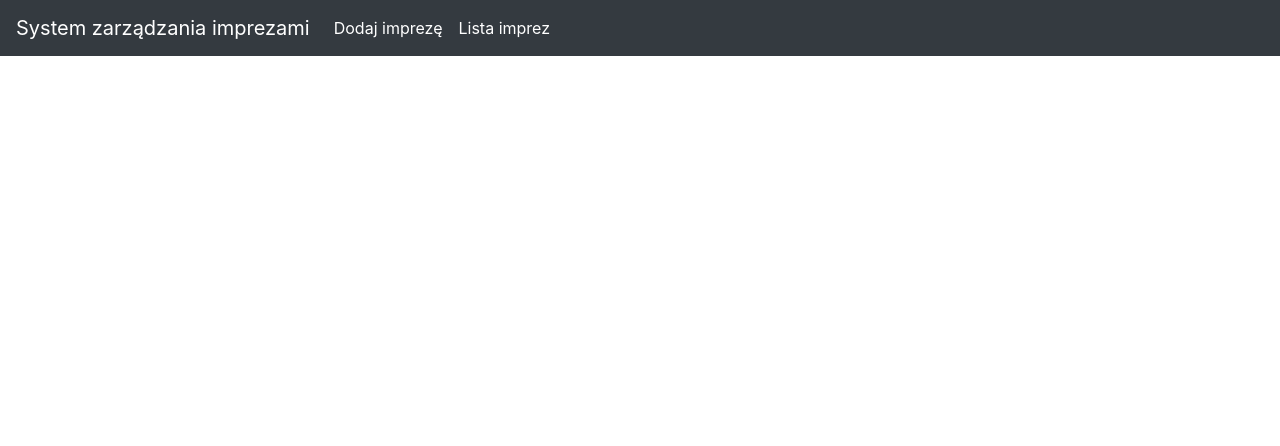
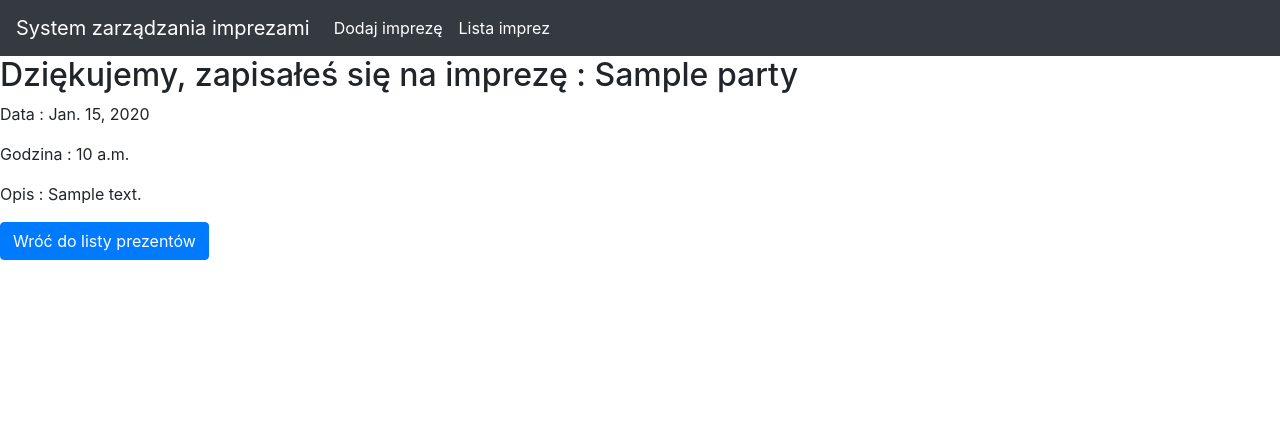
Before and after one commit to kamczur/Party_time, a Django app: page /last_page/1/ in a window 1280 px wide. Shown: the top 446 px of the page. Run offline with Django 3.2, Linux system fonts and the light colour scheme; tables that the repository leaves empty hold one stand-in row (values such as "Sample post"); some libraries are stand-ins or nearby versions.

Commit message:
last page

```diff
--- a/imprezy/templates/guests.html
+++ b/imprezy/templates/guests.html
@@ -7,7 +7,8 @@
     {% csrf_token %}
     {{ form.as_p }}
 
-    <button class="btn btn-primary" type="submit">Potwierdź obecność</button>
+    <button class="btn btn-primary" type="submit"><a href="/last_page/{{ party.id }}/">Potwierdź obecność</a></button>
+
 </form>
 
 {% endblock %}
--- a/imprezy/templates/lastPage.html
+++ b/imprezy/templates/lastPage.html
@@ -2,19 +2,17 @@
 {% block content %}
 
 {% load crispy_forms_tags %}
+
     <tbody>
-    {% for party in parties %}
+
     <h2>Dziękujemy, zapisałeś się na imprezę : {{ party.party_name }}</h2>
 
-    <p> {{ party.party_date }}</p>
-        <p>{{ party.party_time }}</p>
-        <p>{{ party.description }}</p>
+    <p>Data : {{ party.party_date }}</p>
+        <p>Godzina : {{ party.party_time }}</p>
+        <p>Opis : {{ party.description }}</p>
 
   <a <button class="btn btn-primary" href="/gifts/{{ party.id }}/">Wróć do listy prezentów </button></a>
-{% endfor %}
+
   </tbody>
 
-
-
-
 {% endblock %}
--- a/imprezy/views.py
+++ b/imprezy/views.py
@@ -155,4 +155,4 @@ class GuestsView(View):
 class LastPageView(View):
     def get(self, request, party_id):
         party = Party.objects.get(id=party_id)
-        return render(request, "lastPage.html", {'party': party})
+        return render(request, "lastPage.html", {'party':party})
```
